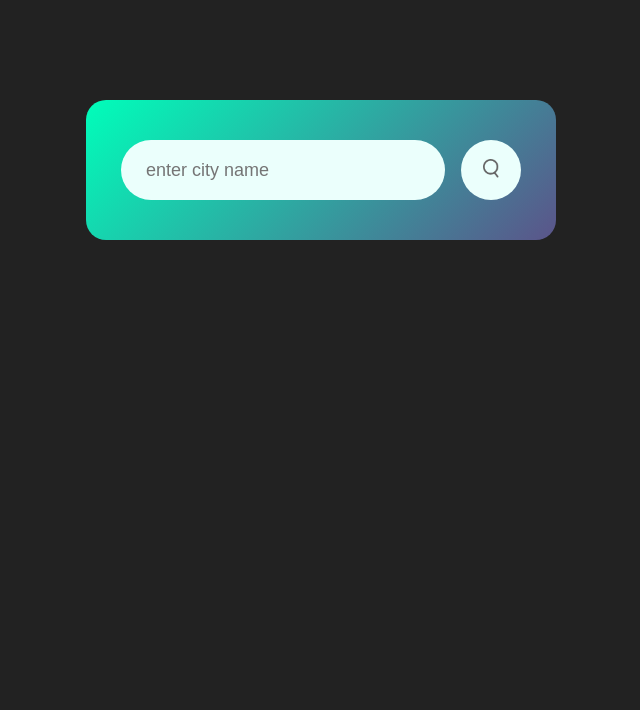
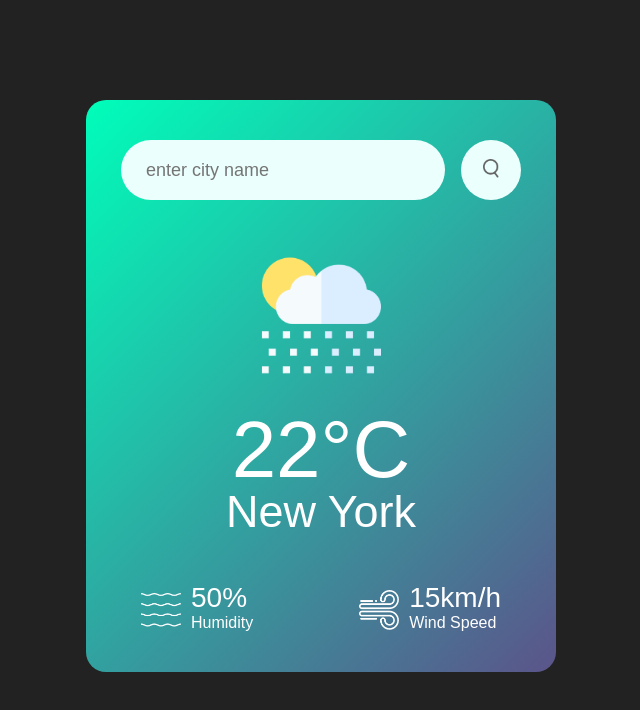
Before and after one commit to AbbasSherazi89/weatherapp-td, a plain HTML site: page index.html in a window 1280 px wide. Shown: the whole page, without its empty margins (319-959 px from the left). Drawn offline with Linux system fonts and the light colour scheme; no server answers.

Commit message:
implement apiurl

```diff
--- a/index.html
+++ b/index.html
@@ -12,6 +12,38 @@
             <input type="text" placeholder="enter city name" spellcheck="false">
             <button><img src="images/search.png"></button>
         </div>
+        <div class="weather">
+            <img src="images/rain.png" class="weather-icon">
+            <h1 class="temp">22°C</h1>
+            <h2 class="city">New York</h2>
+            <div class="details">
+                <div class="col">
+                    <img src="images/humidity.png">
+                    <div>
+                        <p class="humidity">50%</p>
+                        <p>Humidity</p>
+                    </div>
+                </div>
+                <div class="col">
+                    <img src="images/wind.png">
+                    <div>
+                        <p class="wind">15km/h</p>
+                        <p>Wind Speed</p>
+                    </div>
+                </div>
+            </div>
+        </div>
     </div>
+    <script>
+        const apiKey="3f1fa8904630caa8784bea1b11c770d0";
+        const apiUrl="https://api.openweathermap.org/data/2.5/weather?units=metric&q=Islamabad";
+        async function checkWeather(){
+            const response=await fetch(apiUrl +`&appid=${apiKey}`);
+            let data=await response.json();
+
+            console.log(data);
+        }
+        checkWeather();
+    </script>
 </body>
 </html>
--- a/style.css
+++ b/style.css
@@ -48,3 +48,38 @@ body{
 .search button img{
     width: 16px;
 }
+
+.weather-icon{
+    width: 170px;
+    margin-top: 30px;
+}
+.weather h1{
+    font-size: 80px;
+    font-weight: 500;
+}
+.weather h2{
+    font-size: 45px;
+    font-weight: 400;
+    margin-top: -10px;
+}
+.details{
+    display: flex;
+    align-items: center;
+    justify-content: space-between;
+    padding: 0 20px;
+    margin-top: 50px;
+}
+.col{
+    display: flex;
+    align-items: center;
+    text-align: left;
+}
+.col img{
+width: 40px;
+margin-right: 10px;
+}
+
+.humidity, .wind{
+    font-size: 28px;
+    margin-top: -6px;
+}
```
